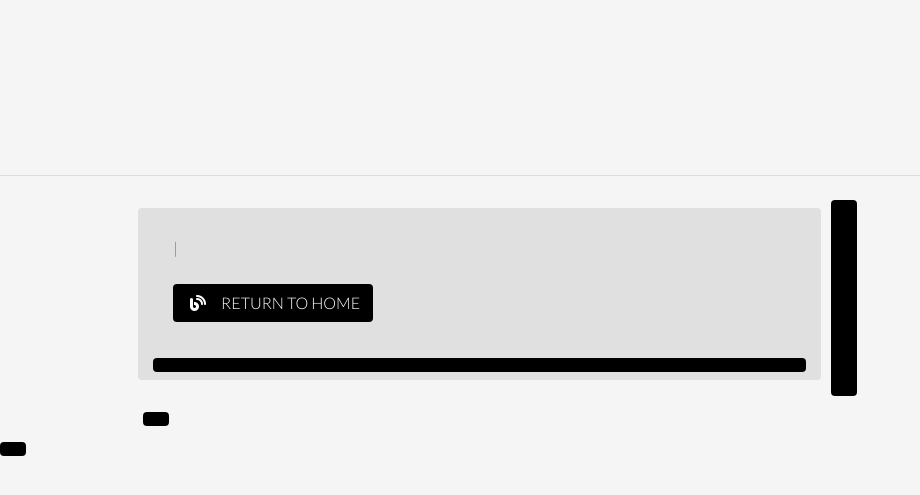
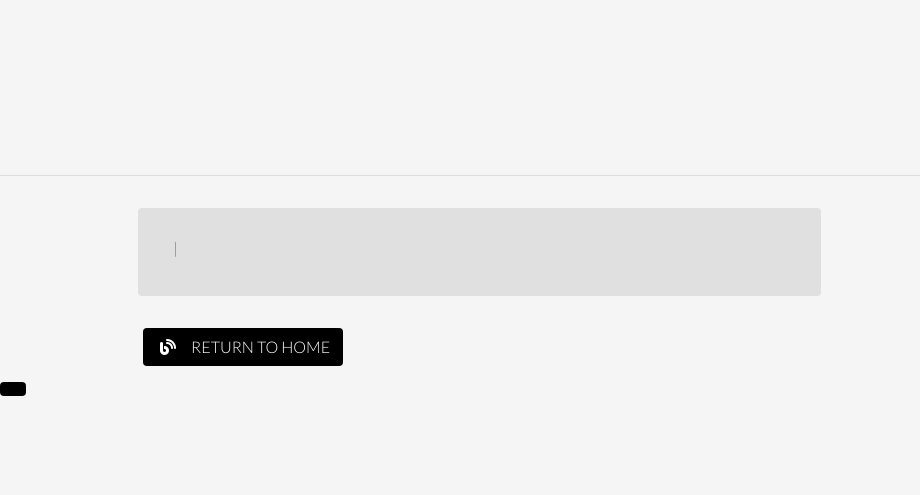
Before and after one commit to mchocianowski/Matt_Katie_Milestone_4, a Django app: template blog/templates/blog/post_detail.html in a window 1280 px wide. Shown: the part 133-628 px from the top of the page, without its empty margins (0-920 px from the left). Run offline with Django 3.2, Linux system fonts and the light colour scheme; the template is opened without the code that fills it, so the values that code supplies are empty; some libraries are stand-ins or nearby versions.

Commit message:
fix bug with blog button

```diff
--- a/blog/templates/blog/post_detail.html
+++ b/blog/templates/blog/post_detail.html
@@ -17,14 +17,14 @@
         <h1 class="main-text">{{ post.title }}</h1>
         <p class=" text-muted">{{ post.author }} | {{ post.created_on }}</p>
         <p class="card-text ">{{ post.content | safe }}</p>
-        <a href="{% url 'blog' %}" class="btn btn-black rounded-4 my-2">
-          <span class="icon mr-2">
-              <i class="fas fa-blog"></i>
-          </span>
-          <span class="text-uppercase">Return to Home</span>
       </div>
     </div>
   </div>
+  <a href="{% url 'blog' %}" class="btn btn-black rounded-4 my-2">
+    <span class="icon mr-2">
+        <i class="fas fa-blog"></i>
+    </span>
+    <span class="text-uppercase">Return to Home</span>
 </div>
 
 {% endblock content %}
```
